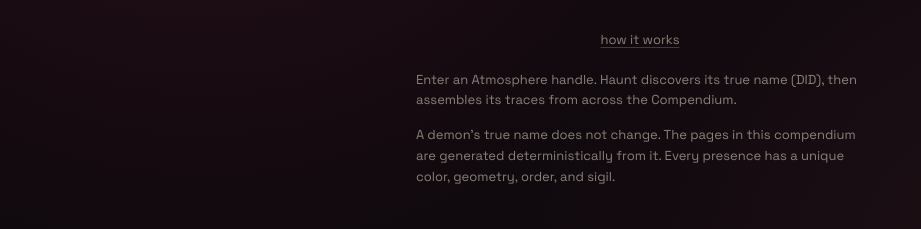
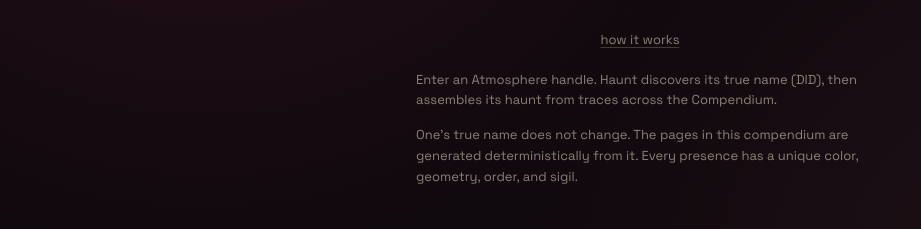
Before and after one commit to alyraffauf/haunt, a React (Vite) app: page / in a window 1280 px wide. Both pictures are taken after a click on the heading "how it works". Shown: the part 417-646 px from the top of the page, without its empty margins (0-921 px from the left). Built offline with nearby package versions, Linux system fonts and the light colour scheme.

Commit message:
clarify homepage

```diff
--- a/src/components/actor-app.tsx
+++ b/src/components/actor-app.tsx
@@ -229,10 +229,10 @@ function Home() {
           <div className="home-how-it-works-copy">
             <p>
               Enter an Atmosphere handle. Haunt discovers its true name (DID),
-              then assembles its traces from across the Compendium.
+              then assembles its haunt from traces across the Compendium.
             </p>
             <p>
-              A demon's true name does not change. The pages in this compendium
+              One's true name does not change. The pages in this compendium
               are generated deterministically from it. Every presence has a
               unique color, geometry, order, and sigil.
             </p>
```
